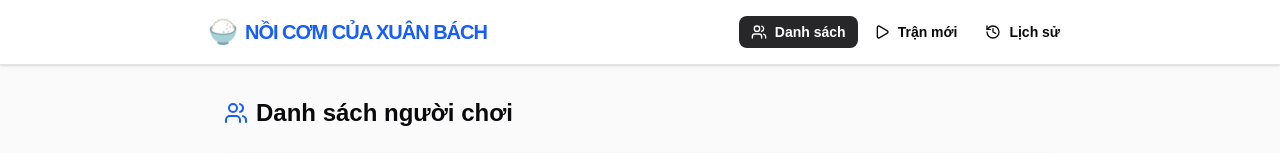
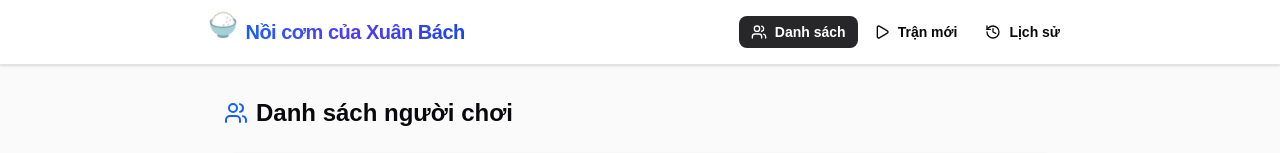
Before and after one commit to daysinmylife3/trothupoker, a Next.js app: page / in a window 1280 px wide. Shown: the top 153 px of the page. Built offline with nearby package versions, Linux system fonts and the light colour scheme.

Commit message:
style: format title to normal casing with gradient text and subtle bounce icon

```diff
--- a/app/page.tsx
+++ b/app/page.tsx
@@ -87,9 +87,11 @@ export default function Home() {
     <div className="min-h-screen bg-zinc-50 flex flex-col">
       <header className="bg-white border-b border-zinc-200 sticky top-0 z-10 shadow-sm">
         <div className="max-w-4xl mx-auto px-4 h-16 flex items-center justify-between">
-          <div className="flex items-center gap-2 font-black text-xl tracking-tighter text-blue-600">
-            <span className="text-2xl shrink-0">🍚</span>
-            NỒI CƠM CỦA XUÂN BÁCH
+          <div className="flex items-center gap-2 font-black text-xl tracking-tight">
+            <span className="text-2xl shrink-0 animate-bounce" style={{ animationDuration: '3s' }}>🍚</span>
+            <span className="bg-gradient-to-r from-blue-600 via-indigo-600 to-blue-700 bg-clip-text text-transparent">
+              Nồi cơm của Xuân Bách
+            </span>
           </div>
 
           <nav className="flex gap-1">
```
